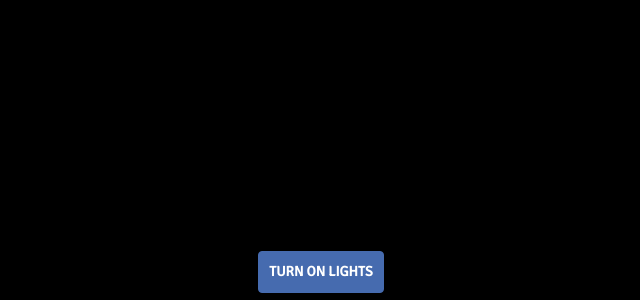
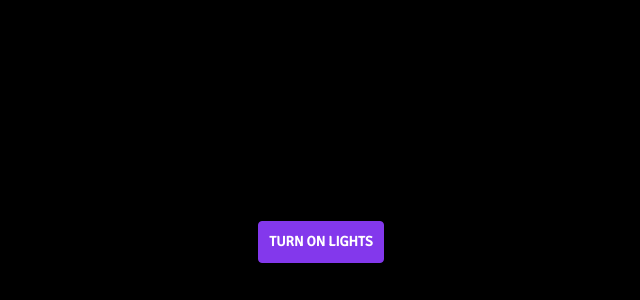
Before and after one commit to Kanchan-Sarkar/BirthdayWish, a plain HTML site: page index.html in a window 1280 px wide. Shown: the part 500-800 px from the top of the page, without its empty margins (319-959 px from the left). Drawn offline with nearby package versions, Linux system fonts and the light colour scheme.

Commit message:
Update stylesheet.css

```diff
--- a/stylesheet.css
+++ b/stylesheet.css
@@ -1063,7 +1063,7 @@ audio {
 		transform:translate(0px,-1000px);
 	}
 	33%{
-		transform:translate(0px,0px);
+		transform:translate(0px , 0px);
 		transform:rotate(10deg);
 		/*-webkit-transform:scale(1.5);*/
 	}
@@ -1293,13 +1293,15 @@ audio {
 }
 
 .btn-primary {
-        border-color: #466baf;
+        border-color: #8338ec;
         padding: 10px;
         text-transform: uppercase;
         font-family: 'Signika', sans-serif;
         font-weight: 700;
+		transform: translateY(-30px);
         color: #fff;
-        background-color: #466baf;
+        background-color: #8338ec;
+		box-shadow: rgba(0, 0, 0, 0.25) 0px 54px 55px, rgba(0, 0, 0, 0.12) 0px -12px 30px, rgba(0, 0, 0, 0.12) 0px 4px 6px, rgba(0, 0, 0, 0.17) 0px 12px 13px, rgba(0, 0, 0, 0.09) 0px -3px 5px;
 }
     .btn-primary:hover,
     .btn-primary:focus,
@@ -1308,7 +1310,8 @@ audio {
     .open .dropdown-toggle.btn-primary {
         border-color: #fff;
         color: #fff;
-        background-color: #466baf;
+        background-color: #ff006e;
+		box-shadow: rgba(0, 0, 0, 0.25) 0px 54px 55px, rgba(0, 0, 0, 0.12) 0px -12px 30px, rgba(0, 0, 0, 0.12) 0px 4px 6px, rgba(0, 0, 0, 0.17) 0px 12px 13px, rgba(0, 0, 0, 0.09) 0px -3px 5px;
     }
 
 
```
